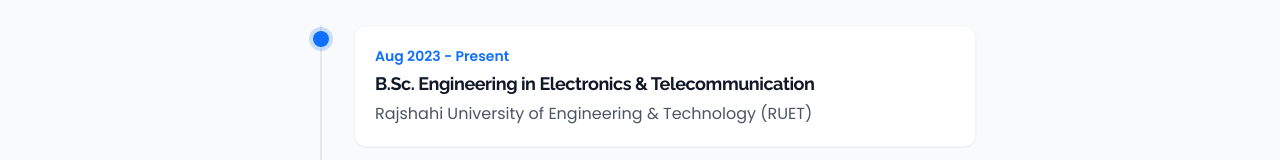
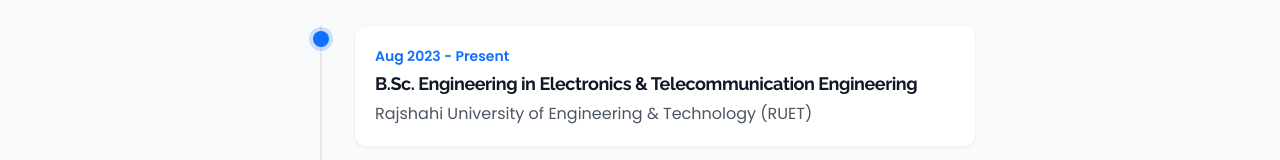
Before and after one commit to tanjim079/protfolio, a React app: page /education in a window 1280 px wide. Shown: the part 255-415 px from the top of the page. Built offline with nearby package versions, Linux system fonts and the light colour scheme; the HTML template or start-up script is replaced by a standard one.

Commit message:
Update degree title in Education component

```diff
--- a/src/pages/Education.jsx
+++ b/src/pages/Education.jsx
@@ -23,7 +23,7 @@
                 <div className="bg-white dark:bg-dark-card border border-gray-100 dark:border-slate-700 rounded-xl p-5 shadow-sm">
                   <span className="text-sm font-semibold text-primary mb-1 block">Aug 2023 - Present</span>
                   <h3 className="text-lg font-bold text-gray-900 dark:text-white mb-1">
-                    B.Sc. Engineering in Electronics & Telecommunication
+                    B.Sc. Engineering in Electronics & Telecommunication Engineering
                   </h3>
                   <p className="text-gray-600 dark:text-gray-400">Rajshahi University of Engineering & Technology (RUET)</p>
                 </div>
```
